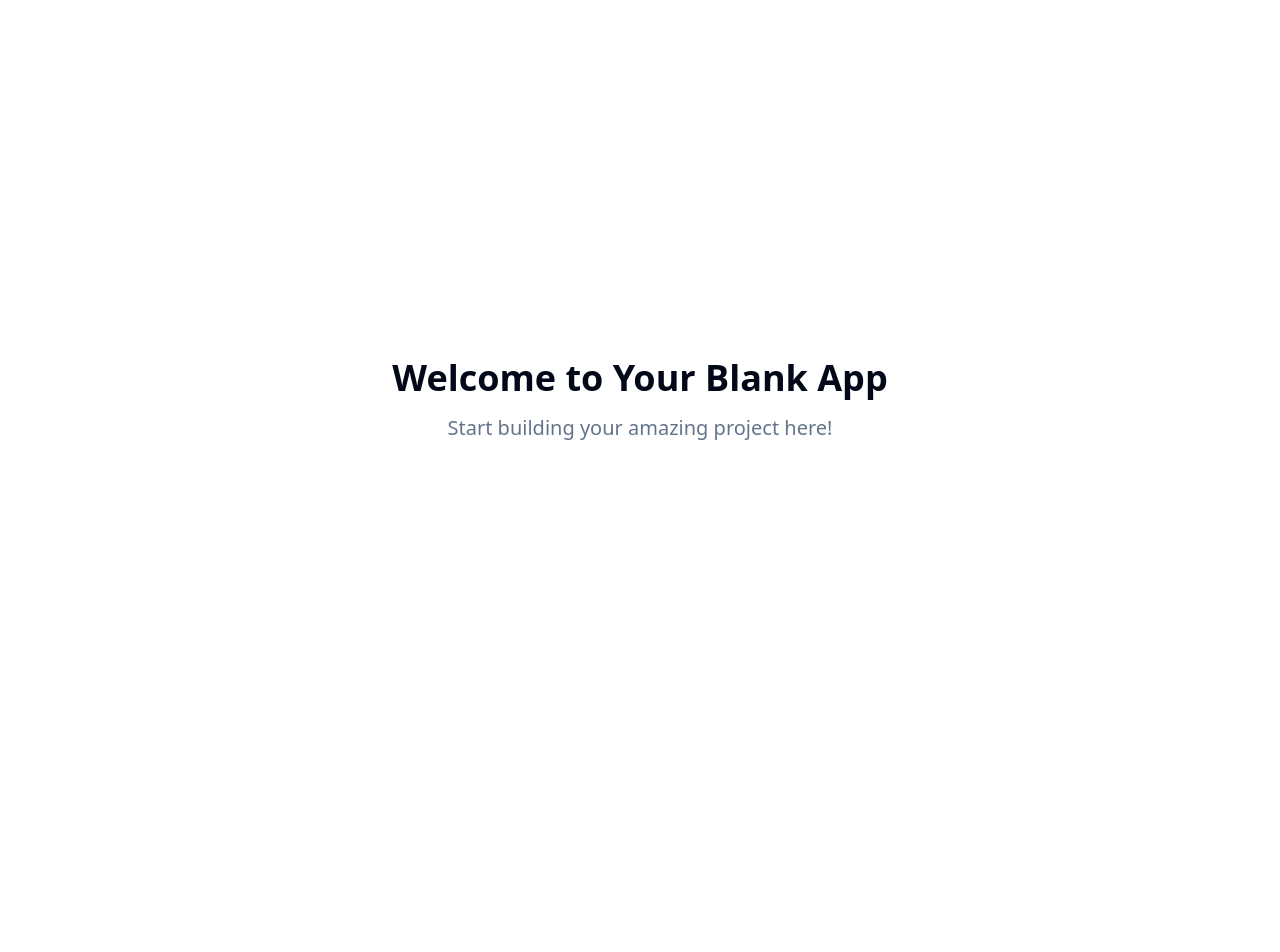
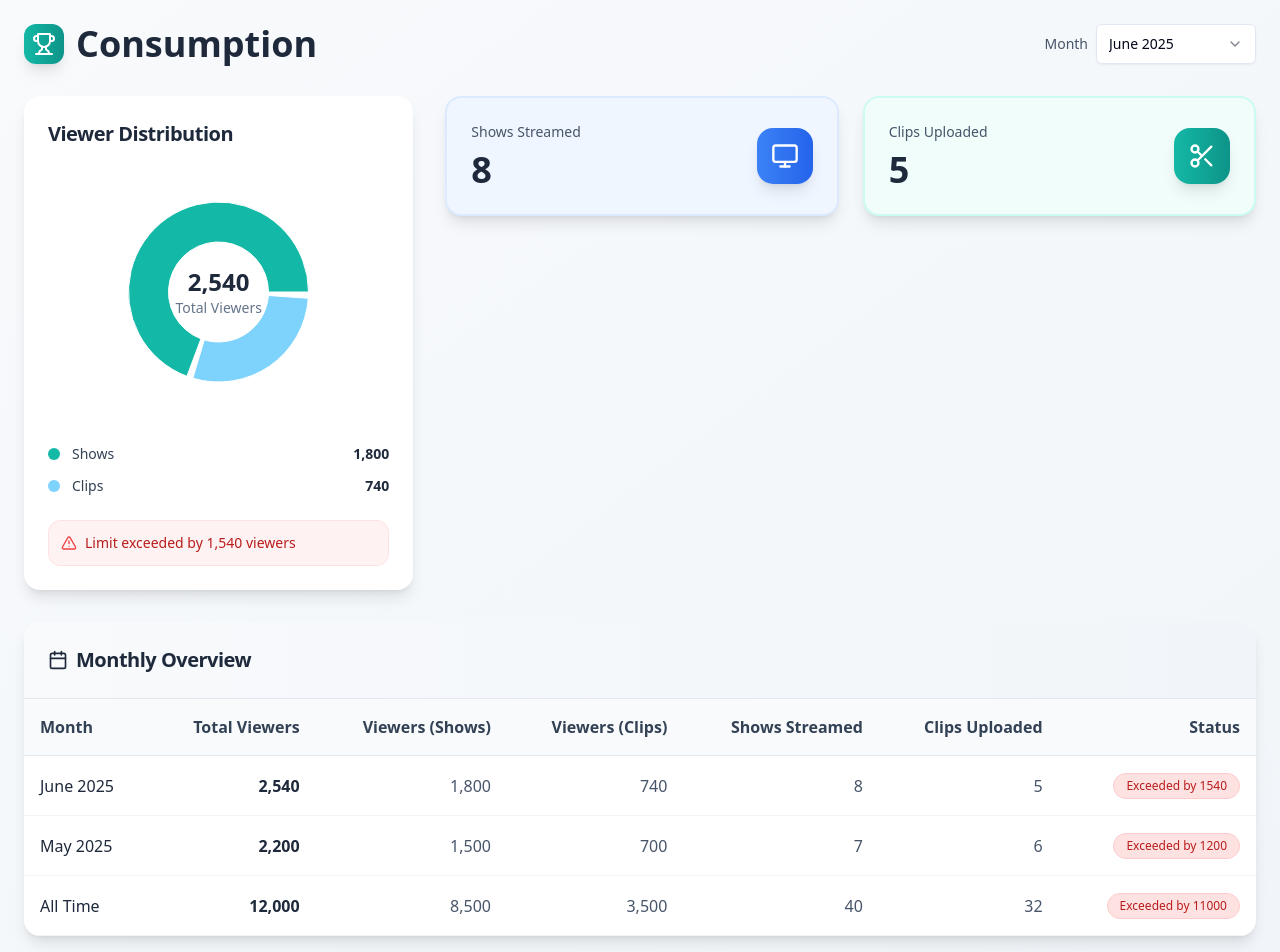
Before and after one commit to DenizD/sleek-mui-glow, a React (Vite) app: page / in a window 1280 px wide. Shown: the top 952 px of the page. Before the commit the page ends 800 px from the top, so only its background shows below. Built offline with nearby package versions, Linux system fonts and the light colour scheme.

Commit message:
Refactor: Improve UI with MUI
Implement the UI using MUI components, aiming for a modern and aesthetically pleasing design while adhering to the existing CI.

```diff
--- /dev/null
+++ b/src/components/dashboard/DashboardHeader.tsx
@@ -0,0 +1,32 @@
+
+import { Calendar, Trophy } from "lucide-react";
+import { Select, SelectContent, SelectItem, SelectTrigger, SelectValue } from "@/components/ui/select";
+
+const DashboardHeader = () => {
+  return (
+    <div className="flex items-center justify-between">
+      <div className="flex items-center space-x-3">
+        <div className="w-10 h-10 bg-gradient-to-r from-teal-500 to-teal-600 rounded-xl flex items-center justify-center shadow-lg">
+          <Trophy className="w-6 h-6 text-white" />
+        </div>
+        <h1 className="text-4xl font-bold text-slate-800">Consumption</h1>
+      </div>
+
+      <div className="flex items-center space-x-2">
+        <span className="text-sm font-medium text-slate-600">Month</span>
+        <Select defaultValue="june-2025">
+          <SelectTrigger className="w-40 bg-white border-slate-200 shadow-sm">
+            <SelectValue />
+          </SelectTrigger>
+          <SelectContent>
+            <SelectItem value="june-2025">June 2025</SelectItem>
+            <SelectItem value="may-2025">May 2025</SelectItem>
+            <SelectItem value="april-2025">April 2025</SelectItem>
+          </SelectContent>
+        </Select>
+      </div>
+    </div>
+  );
+};
+
+export default DashboardHeader;
--- /dev/null
+++ b/src/components/dashboard/MonthlyOverview.tsx
@@ -0,0 +1,86 @@
+
+import { Card, CardContent, CardHeader, CardTitle } from "@/components/ui/card";
+import { Badge } from "@/components/ui/badge";
+import { Calendar } from "lucide-react";
+
+const MonthlyOverview = () => {
+  const data = [
+    {
+      month: "June 2025",
+      totalViewers: 2540,
+      viewersShows: 1800,
+      viewersClips: 740,
+      showsStreamed: 8,
+      clipsUploaded: 5,
+      status: "Exceeded by 1540",
+      statusColor: "bg-red-100 text-red-700 border-red-200"
+    },
+    {
+      month: "May 2025",
+      totalViewers: 2200,
+      viewersShows: 1500,
+      viewersClips: 700,
+      showsStreamed: 7,
+      clipsUploaded: 6,
+      status: "Exceeded by 1200",
+      statusColor: "bg-red-100 text-red-700 border-red-200"
+    },
+    {
+      month: "All Time",
+      totalViewers: 12000,
+      viewersShows: 8500,
+      viewersClips: 3500,
+      showsStreamed: 40,
+      clipsUploaded: 32,
+      status: "Exceeded by 11000",
+      statusColor: "bg-red-100 text-red-700 border-red-200"
+    }
+  ];
+
+  return (
+    <Card className="bg-white shadow-lg border-0 rounded-2xl overflow-hidden">
+      <CardHeader className="bg-gradient-to-r from-slate-50 to-slate-100 border-b border-slate-200">
+        <CardTitle className="flex items-center space-x-2 text-xl font-semibold text-slate-800">
+          <Calendar className="w-5 h-5" />
+          <span>Monthly Overview</span>
+        </CardTitle>
+      </CardHeader>
+      <CardContent className="p-0">
+        <div className="overflow-x-auto">
+          <table className="w-full">
+            <thead className="bg-slate-50 border-b border-slate-200">
+              <tr>
+                <th className="text-left p-4 font-semibold text-slate-700">Month</th>
+                <th className="text-right p-4 font-semibold text-slate-700">Total Viewers</th>
+                <th className="text-right p-4 font-semibold text-slate-700">Viewers (Shows)</th>
+                <th className="text-right p-4 font-semibold text-slate-700">Viewers (Clips)</th>
+                <th className="text-right p-4 font-semibold text-slate-700">Shows Streamed</th>
+                <th className="text-right p-4 font-semibold text-slate-700">Clips Uploaded</th>
+                <th className="text-right p-4 font-semibold text-slate-700">Status</th>
+              </tr>
+            </thead>
+            <tbody>
+              {data.map((row, index) => (
+                <tr key={index} className="border-b border-slate-100 hover:bg-slate-50 transition-colors duration-200">
+                  <td className="p-4 font-medium text-slate-800">{row.month}</td>
+                  <td className="p-4 text-right font-semibold text-slate-800">{row.totalViewers.toLocaleString()}</td>
+                  <td className="p-4 text-right text-slate-600">{row.viewersShows.toLocaleString()}</td>
+                  <td className="p-4 text-right text-slate-600">{row.viewersClips.toLocaleString()}</td>
+                  <td className="p-4 text-right text-slate-600">{row.showsStreamed}</td>
+                  <td className="p-4 text-right text-slate-600">{row.clipsUploaded}</td>
+                  <td className="p-4 text-right">
+                    <Badge className={`${row.statusColor} font-medium px-3 py-1 rounded-full text-xs`}>
+                      {row.status}
+                    </Badge>
+                  </td>
+                </tr>
+              ))}
+            </tbody>
+          </table>
+        </div>
+      </CardContent>
+    </Card>
+  );
+};
+
+export default MonthlyOverview;
--- /dev/null
+++ b/src/components/dashboard/StatsCards.tsx
@@ -0,0 +1,46 @@
+
+import { Card, CardContent } from "@/components/ui/card";
+import { Monitor, Scissors } from "lucide-react";
+
+const StatsCards = () => {
+  const stats = [
+    {
+      title: "Shows Streamed",
+      value: "8",
+      icon: Monitor,
+      color: "bg-gradient-to-r from-blue-500 to-blue-600",
+      bgColor: "bg-blue-50",
+      borderColor: "border-blue-100"
+    },
+    {
+      title: "Clips Uploaded",
+      value: "5",
+      icon: Scissors,
+      color: "bg-gradient-to-r from-teal-500 to-teal-600",
+      bgColor: "bg-teal-50",
+      borderColor: "border-teal-100"
+    }
+  ];
+
+  return (
+    <div className="grid grid-cols-1 md:grid-cols-2 gap-6">
+      {stats.map((stat, index) => (
+        <Card key={index} className={`${stat.bgColor} ${stat.borderColor} border-2 rounded-2xl shadow-lg hover:shadow-xl transition-all duration-300 group`}>
+          <CardContent className="p-6">
+            <div className="flex items-center justify-between">
+              <div>
+                <p className="text-sm font-medium text-slate-600 mb-2">{stat.title}</p>
+                <p className="text-4xl font-bold text-slate-800">{stat.value}</p>
+              </div>
+              <div className={`w-14 h-14 ${stat.color} rounded-2xl flex items-center justify-center shadow-lg group-hover:scale-110 transition-transform duration-300`}>
+                <stat.icon className="w-7 h-7 text-white" />
+              </div>
+            </div>
+          </CardContent>
+        </Card>
+      ))}
+    </div>
+  );
+};
+
+export default StatsCards;
--- /dev/null
+++ b/src/components/dashboard/ViewerDistribution.tsx
@@ -0,0 +1,86 @@
+
+import { PieChart, Pie, Cell, ResponsiveContainer, Legend, Tooltip } from "recharts";
+import { Card, CardContent, CardHeader, CardTitle } from "@/components/ui/card";
+import { Badge } from "@/components/ui/badge";
+import { AlertTriangle } from "lucide-react";
+
+const data = [
+  { name: "Shows", value: 1800, color: "#14b8a6" },
+  { name: "Clips", value: 740, color: "#7dd3fc" }
+];
+
+const ViewerDistribution = () => {
+  const totalViewers = 2540;
+  const limitExceeded = 1540;
+
+  return (
+    <Card className="h-fit bg-white shadow-lg border-0 rounded-2xl overflow-hidden">
+      <CardHeader className="pb-4">
+        <CardTitle className="text-xl font-semibold text-slate-800">Viewer Distribution</CardTitle>
+      </CardHeader>
+      <CardContent>
+        <div className="relative h-64 mb-6">
+          <ResponsiveContainer width="100%" height="100%">
+            <PieChart>
+              <Pie
+                data={data}
+                cx="50%"
+                cy="50%"
+                innerRadius={50}
+                outerRadius={90}
+                paddingAngle={4}
+                dataKey="value"
+              >
+                {data.map((entry, index) => (
+                  <Cell key={`cell-${index}`} fill={entry.color} />
+                ))}
+              </Pie>
+              <Tooltip
+                formatter={(value) => [value.toLocaleString(), '']}
+                labelStyle={{ display: 'none' }}
+                contentStyle={{
+                  backgroundColor: 'white',
+                  border: 'none',
+                  borderRadius: '12px',
+                  boxShadow: '0 4px 6px -1px rgba(0, 0, 0, 0.1)'
+                }}
+              />
+            </PieChart>
+          </ResponsiveContainer>
+          <div className="absolute inset-0 flex items-center justify-center">
+            <div className="text-center">
+              <div className="text-2xl font-bold text-slate-800">{totalViewers.toLocaleString()}</div>
+              <div className="text-sm text-slate-500">Total Viewers</div>
+            </div>
+          </div>
+        </div>
+
+        <div className="space-y-3">
+          {data.map((item, index) => (
+            <div key={index} className="flex items-center justify-between">
+              <div className="flex items-center space-x-3">
+                <div
+                  className="w-3 h-3 rounded-full"
+                  style={{ backgroundColor: item.color }}
+                />
+                <span className="text-sm font-medium text-slate-700">{item.name}</span>
+              </div>
+              <span className="text-sm font-semibold text-slate-800">{item.value.toLocaleString()}</span>
+            </div>
+          ))}
+        </div>
+
+        <div className="mt-6 p-3 bg-red-50 rounded-xl border border-red-100">
+          <div className="flex items-center space-x-2">
+            <AlertTriangle className="w-4 h-4 text-red-500" />
+            <span className="text-sm font-medium text-red-700">
+              Limit exceeded by {limitExceeded.toLocaleString()} viewers
+            </span>
+          </div>
+        </div>
+      </CardContent>
+    </Card>
+  );
+};
+
+export default ViewerDistribution;
--- a/src/pages/Index.tsx
+++ b/src/pages/Index.tsx
@@ -1,11 +1,25 @@
-// Update this page (the content is just a fallback if you fail to update the page)
+
+import DashboardHeader from "@/components/dashboard/DashboardHeader";
+import ViewerDistribution from "@/components/dashboard/ViewerDistribution";
+import StatsCards from "@/components/dashboard/StatsCards";
+import MonthlyOverview from "@/components/dashboard/MonthlyOverview";
 
 const Index = () => {
   return (
-    <div className="min-h-screen flex items-center justify-center bg-background">
-      <div className="text-center">
-        <h1 className="text-4xl font-bold mb-4">Welcome to Your Blank App</h1>
-        <p className="text-xl text-muted-foreground">Start building your amazing project here!</p>
+    <div className="min-h-screen bg-gradient-to-br from-slate-50 to-slate-100 p-6">
+      <div className="max-w-7xl mx-auto space-y-8">
+        <DashboardHeader />
+
+        <div className="grid grid-cols-1 lg:grid-cols-3 gap-8">
+          <div className="lg:col-span-1">
+            <ViewerDistribution />
+          </div>
+          <div className="lg:col-span-2">
+            <StatsCards />
+          </div>
+        </div>
+
+        <MonthlyOverview />
       </div>
     </div>
   );
```
